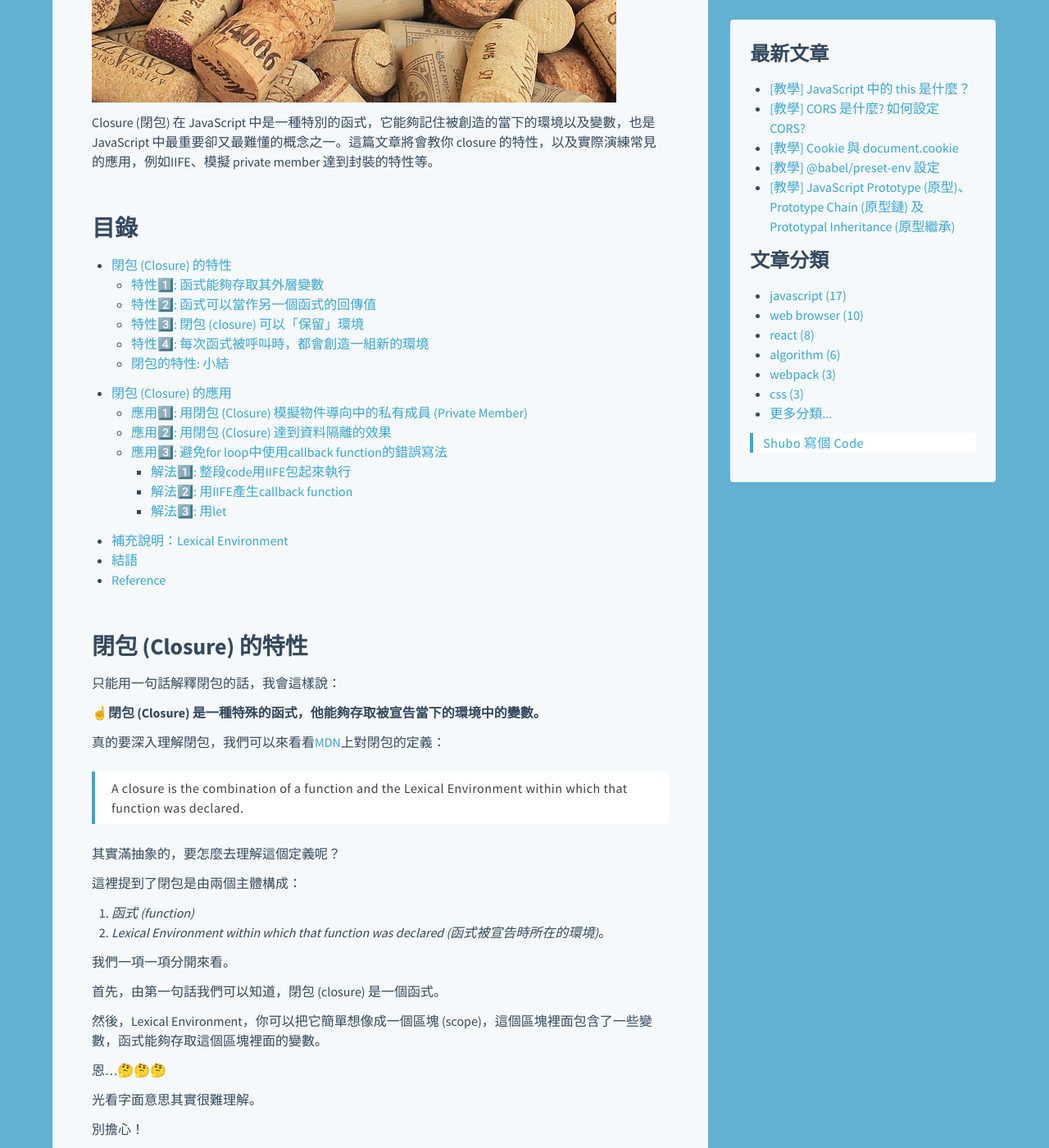
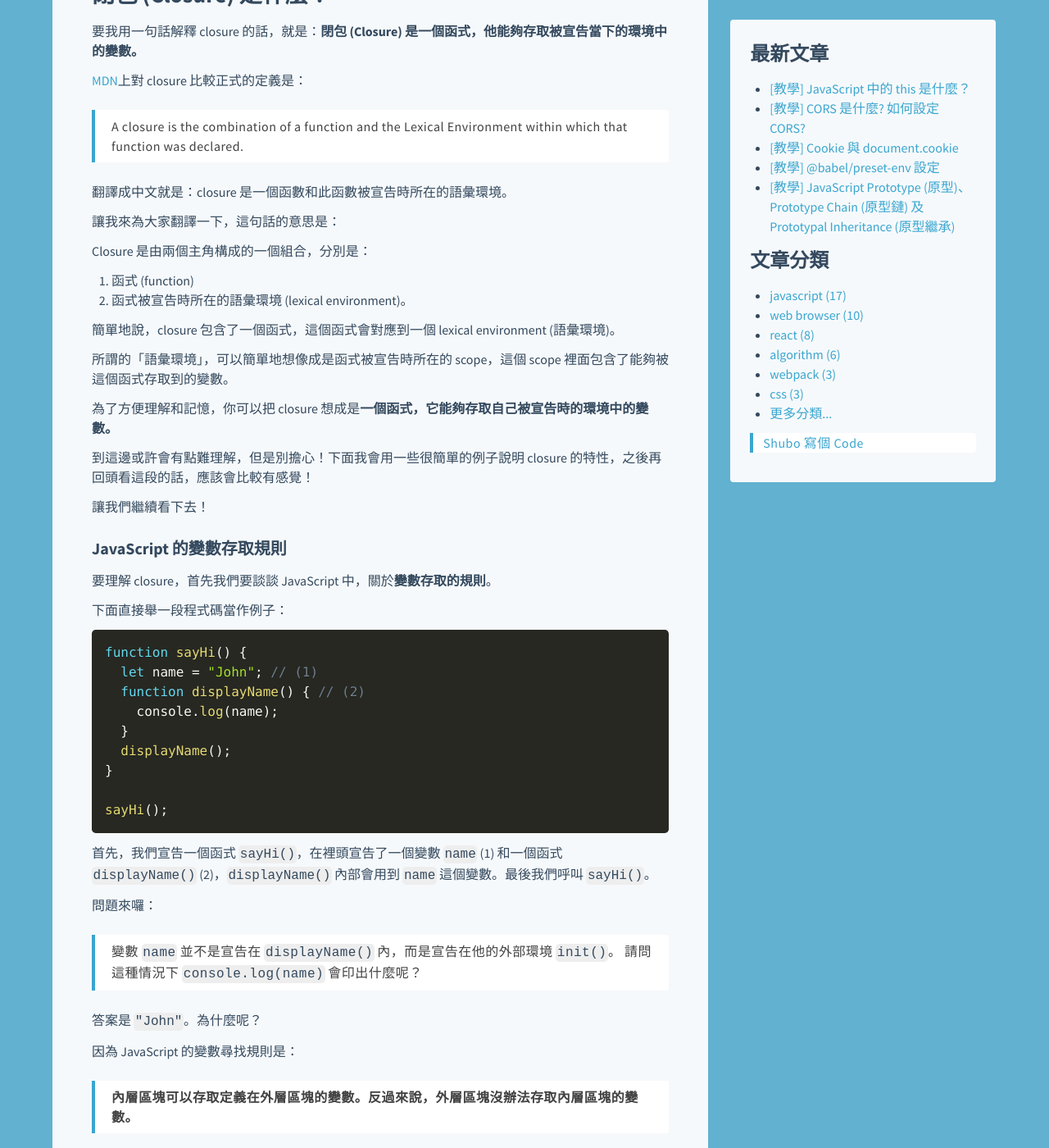
Before and after one commit to shuboc/shuboc.github.io, a Jekyll site: the page built from _posts/2018-03-04-javascript-closure.md, in a window 1280 px wide and 1400 px high, scrolled down 428 px. Shown: the whole window at 82% size. Built offline with Jekyll 4.4.1, drawn with Linux system fonts in a browser that asks for light colours; nearby versions of some CDN libraries; library files that are not in the unit come from our copies; comment, search, counter and statistics services are not loaded; some of the changed text lies outside the part shown.

Commit message:
Enhance closure post

````diff
--- a/_posts/2018-03-04-javascript-closure.md
+++ b/_posts/2018-03-04-javascript-closure.md
@@ -1,228 +1,179 @@
 ---
-title: "[教學] 深入淺出 JavaScript 閉包 (Closure)"
+title: "[教學] JavaScript Closure (閉包)、函式與語彙環境"
 tags: ["javascript"]
 redirect_from: /2018/03/04/javascript-closure-in-depth
-last_modified_at: 2020/03/24
+last_modified_at: 2020/07/15
 ---
 
-![JavaScript Closure](/images/javascript-closure.jpg)
+閉包 (Closure) 是函式以及其語彙環境 (lexical environment) 的組合，函式能夠記住被創造的當下的環境以及變數。事實上 closure 是 JavaScript 中最重要卻又不易理解的概念之一，並且有許多實際應用，例如IIFE、模擬 private member 達到封裝的特性 (module pattern) 等，這篇文章將會一一介紹範例。
 
-Closure (閉包) 在 JavaScript 中是一種特別的函式，它能夠記住被創造的當下的環境以及變數，也是 JavaScript 中最重要卻又最難懂的概念之一。這篇文章將會教你 closure 的特性，以及實際演練常見的應用，例如IIFE、模擬 private member 達到封裝的特性等。
+<!-- ![JavaScript Closure](/images/javascript-closure.jpg) -->
 
-## 目錄
+## 閉包 (Closure) 是什麼？
 
-* [閉包 (Closure) 的特性](#閉包-closure-的特性)
-    * [特性1️⃣: 函式能夠存取其外層變數](#特性1️⃣-函式能夠存取其外層變數)
-    * [特性2️⃣: 函式可以當作另一個函式的回傳值](#特性2️⃣-函式可以當作另一個函式的回傳值)
-    * [特性3️⃣: 閉包 (closure) 可以「保留」環境](#特性3️⃣-閉包-closure-可以保留環境)
-    * [特性4️⃣: 每次函式被呼叫時，都會創造一組新的環境](#特性4️⃣-每次函式被呼叫時都會創造一組新的環境-lexical-environment)
-    * [閉包的特性: 小結](#閉包的特性-小結)
-* [閉包 (Closure) 的應用](#閉包-closure-的應用)
-    * [應用1️⃣: 用閉包 (Closure) 模擬物件導向中的私有成員 (Private Member)](#應用1️⃣-用閉包-closure-模擬物件導向中的私有成員-private-member)
-    * [應用2️⃣: 用閉包 (Closure) 達到資料隔離的效果](#應用2️⃣-用閉包-closure-達到資料隔離的效果)
-    * [應用3️⃣: 避免for loop中使用callback function的錯誤寫法](#應用3️⃣-避免for-loop中使用callback-function的錯誤寫法)
-        * [解法1️⃣: 整段code用IIFE包起來執行](#解法1️⃣-整段code用iife包起來執行)
-        * [解法2️⃣: 用IIFE產生callback function](#解法2️⃣-用iife產生callback-function)
-        * [解法3️⃣: 用let](#解法3️⃣-用let)
-* [補充說明：Lexical Environment](#補充說明lexical-environment)
-* [結語](#結語)
-* [Reference](#reference)
+要我用一句話解釋 closure 的話，就是：**閉包 (Closure) 是一個函式，他能夠存取被宣告當下的環境中的變數。**
 
-## 閉包 (Closure) 的特性
-
-只能用一句話解釋閉包的話，我會這樣說：
-
-☝️**閉包 (Closure) 是一種特殊的函式，他能夠存取被宣告當下的環境中的變數。**
-
-真的要深入理解閉包，我們可以來看看[MDN](https://developer.mozilla.org/en-US/docs/Web/JavaScript/Closures)上對閉包的定義：
+[MDN](https://developer.mozilla.org/en-US/docs/Web/JavaScript/Closures)上對 closure 比較正式的定義是：
 
 > A closure is the combination of a function and the Lexical Environment within which that function was declared.
 
-其實滿抽象的，要怎麼去理解這個定義呢？
+翻譯成中文就是：closure 是一個函數和此函數被宣告時所在的語彙環境。
 
-這裡提到了閉包是由兩個主體構成：
+讓我來為大家翻譯一下，這句話的意思是：
 
-1. *函式 (function)*
-2. *Lexical Environment within which that function was declared (函式被宣告時所在的環境)*。
+Closure 是由兩個主角構成的一個組合，分別是：
 
-我們一項一項分開來看。
+1. 函式 (function)
+2. 函式被宣告時所在的語彙環境 (lexical environment)。
 
-首先，由第一句話我們可以知道，閉包 (closure) 是一個函式。
+簡單地說，closure 包含了一個函式，這個函式會對應到一個 lexical environment (語彙環境)。
 
-然後，Lexical Environment，你可以把它簡單想像成一個區塊 (scope)，這個區塊裡面包含了一些變數，函式能夠存取這個區塊裡面的變數。
+所謂的「語彙環境」，可以簡單地想像成是函式被宣告時所在的 scope，這個 scope 裡面包含了能夠被這個函式存取到的變數。
 
-恩...🤔🤔🤔
+為了方便理解和記憶，你可以把 closure 想成是**一個函式，它能夠存取自己被宣告時的環境中的變數。**
 
-光看字面意思其實很難理解。
+到這邊或許會有點難理解，但是別擔心！下面我會用一些很簡單的例子說明 closure 的特性，之後再回頭看這段的話，應該會比較有感覺！
 
-別擔心！
+讓我們繼續看下去！
 
-下面我會用一些很簡單的例子，說明閉包的一些特性。
+### JavaScript 的變數存取規則
 
-看完之後，再回頭看這段文字，應該會比較有感覺！
-
-讓我們繼續看下去！👇
-
-### 特性1️⃣: 函式能夠存取其外層變數
-
-要理解閉包 (closure)，首先我們要談談JavaScript語言中，關於**變數存取的規則**。
+要理解 closure，首先我們要談談 JavaScript 中，關於**變數存取的規則**。
 
 下面直接舉一段程式碼當作例子：
 
-首先，我們宣告一個函式`init()`，在裡頭宣告了一個變數`name`。
+```Javascript
+function sayHi() {
+  let name = "John"; // (1)
+  function displayName() { // (2)
+    console.log(name);
+  }
+  displayName();
+}
 
-緊接著在`init()`內又宣告了另一個函式`displayName()`。
-
-最後我們呼叫`displayName()`，`displayName()`會呼叫`console.log(name)`。
-
-```Javascript
-function init() {
-  let name = "John" // 宣告在displayName外部的變數
-  function displayName() {
-    console.log(name) // 試圖存取宣告在displayName外部的變數
-  }
-  displayName()
-}
-init()
+sayHi();
 ```
 
-🙋問題來了：
+首先，我們宣告一個函式 `sayHi()`，在裡頭宣告了一個變數 `name` (1) 和一個函式 `displayName()` (2)，`displayName()` 內部會用到 `name` 這個變數。最後我們呼叫 `sayHi()`。
 
-`name`並不是`displayName()`內的區域變數，而是宣告在他的外部環境`init()`的變數。
+問題來囉：
 
-這種情況下`console.log`會印出什麼呢？
+> 變數 `name` 並不是宣告在 `displayName()` 內，而是宣告在他的外部環境 `init()`。
+> 請問這種情況下 `console.log(name)` 會印出什麼呢？
 
-1. `undefined`
-2. `"John"`
+答案是 `"John"`。為什麼呢？
 
-.
+因為 JavaScript 的變數尋找規則是：
 
-.
+> **內層區塊可以存取定義在外層區塊的變數。反過來說，外層區塊沒辦法存取內層區塊的變數。**
 
-.
+所以內層區塊 `displayName()` 可以存取定義在外層區塊 `init()` 的變數 `name`。
 
-答案是 `"John"`。
-
-為什麼呢？🤔
-
-因為JavaScript的變數尋找規則是：
-
-☝️**內層區塊可以存取定義在外層區塊的變數。反過來說，外層區塊沒辦法存取內層區塊的變數。**
-
-所以內層區塊 `displayName` 可以存取定義在外層區塊 `init` 的變數 `name`。
-
-> 這樣的變數查找規則，有個專有名詞叫做 *Lexical Scoping*。大部分的程式語言都採用類似的變數查找規則，另外有一種 *Dynamic Scoping* 的規則，但我就沒詳細研究囉，大家自己有興趣可以看看這篇關於[Lexical Scoping的介紹](https://stackoverflow.com/questions/1047454/what-is-lexical-scope)。
+> 這樣的變數查找規則，有個專有名詞叫做 *Lexical Scoping*。大部分的程式語言都採用類似的變數查找規則，另外有一種 *Dynamic Scoping* 的規則，但我就沒詳細研究囉，大家有興趣可以看看這篇關於[Lexical Scoping的介紹](https://stackoverflow.com/questions/1047454/what-is-lexical-scope)。
 
 或許你會覺得，這件事不是理所當然的嗎？
 
 先別急，讓我們耐心看下去！👇
 
-### 特性2️⃣: 函式可以當作另一個函式的回傳值
+### 函式可以當作另一個函式的回傳值
 
-JavaScript的另一個特色是：
+JavaScript 的另一個特色是：函式在 JavaScript 中是[一等公民 (first-class)](https://developer.mozilla.org/en-US/docs/Glossary/First-class_Function)。
 
-☝️**在JavaScript中，函式可以當成另一個函式的回傳值。**
+這是什麼意思呢？白話文的解釋就是在 JavaScript 中，函式是一種物件。
 
-這是什麼意思呢？
+**因為函式是物件，所以函式不僅可以作為函式的參數，也可以當作函式的回傳值。**
 
-在JavaScript中，函式是一種物件。
+下面的例子中，我們把 `sayHi` 當成是函數的回傳值 (1)：
 
-☝️**因為函式是物件，所以函式可以作為函式的參數傳遞，也可以當作函式的回傳值。**
+```JavaScript
+function makeSayHi() {
+  function sayHi() {
+    console.log("John");
+  }
+  return sayHi; // (1)
+}
 
-換句話說，函式在JavaScript中是[一等公民(first-class)](https://developer.mozilla.org/en-US/docs/Glossary/First-class_Function)。
+const sayHi = makeSayHi(); // (2)
+sayHi(); // John
+```
 
-你可能會問，函式可以當作回傳值，那又怎樣？
+當我們呼叫 `makeSayHi()`，就會回傳一個可以被呼叫的函式 (2)。
 
-其實這個特性會跟下一個要提到的特性有關。
+你可能會問，函式可以當作回傳值，那又怎樣？其實這個特性會跟下一個要提到的特性有關。
 
-讓我們往下看！👇
+讓我們往下看！
 
-### 特性3️⃣: 閉包 (closure) 可以「保留」環境
+### Closure 可以「保留」環境
 
-第三個特性是：閉包 (closure) 可以「保留」環境。
-
-這個特性會和前面兩個特性有關。
+第三個特性是：閉包 (closure) 可以「保留」環境。這個特性會用到前面提過的兩個特性：函式可以存取外層變數，以及函式可以作為回傳值。
 
 我用下面這個例子來說明：
 
-1. 首先定義一個函式`makeFunc()`。
-2. `makeFunc()`裡面定義了一個區域變數`name`。
-3. `makeFunc()`裡面定義了一個函式`displayName()`。注意：`displayName`能夠存取`name`變數。
+1. 首先定義一個函式 `makeFunc()`。
+2. `makeFunc()` 裡面定義了一個區域變數 `name`。
+3. `makeFunc()` 裡面定義了一個函式 `displayName()`。**注意：`displayName()` 能夠存取外層的 `name` 變數。**
 4. **`makeFunc()`的回傳值是`displayName`這個函式。**
-5. 最後，我們將`makeFunc()`的回傳值存在`func1`變數中，並且呼叫`func1`。
-
-當`func1()`被呼叫的時候，實際上就是呼叫`makeFunc()`回傳的`displayName`。
+5. 最後，我們將 `makeFunc()` 的回傳值存在 `func1` 變數中，並且呼叫 `func1`。
 
 ```Javascript
-function makeFunc() {
-  let name = "John"
-  displayName() {
-    console.log(name)
+function makeFunc() { // 1
+  let name = "John" // 2
+  function displayName() { // 3
+    console.log(name);
   }
-  return displayName // Return the function!
+  return displayName; // 4
 }
 
-let func1 = makeFunc()
-func1() // What's the result?
+let func1 = makeFunc(); // 5
+func1();
 ```
 
-🙋問題來了：
+當 `func1()` 被呼叫的時候，實際上就是呼叫 `makeFunc()` 回傳的 `displayName` 函數。
 
-當`displayName()`被呼叫時，`console.log(name)`會被執行。
+問題來了：
 
-注意：`name`是定義在`makeFunc()`裡的一個區域變數，而`makeFunc`已經結束執行並回傳了。
+> 當 `displayName()` 被呼叫時，會執行 `console.log(name)`。
+> 變數 `name` 是定義在 `makeFunc()` 裡的一個區域變數，而 `makeFunc()` 已經結束執行並回傳了。
+> 請問呼叫 `func1()` 的時候，`name` 的值會是什麼？
 
-那這時候`name`印出來的值會是什麼？
+答案是 `"John"`。
 
-1. `undefined`
-2. `"John"`
+為什麼呢？🤔明明 `makeFunc()` 已經結束執行並回傳了，`name`卻沒有跟著消失呢？
 
-.
+原因跟以下「這個」特性有關。
 
-.
-
-.
-
-答案是`"John"`。
-
-為什麼呢？🤔
-
-明明`makeFunc()`已經結束執行並回傳了，`name`卻沒有跟著消失呢？
-
-原因跟「這個」特性有關👇。
-
-在一些程式語言中，如果函式回傳了，定義在其內部的區域變數就會消失。
+我們知道在某些程式語言中，如果函式回傳了，定義在其內部的區域變數就會消失。
 
 但在JavaScript並非如此！
 
-☝️**在JavaScript中，即使在外層區塊已經回傳的狀況下，只要內層區塊還保留著一份參考，那麽外層的變數不會隨著回傳而消失，我們依然可以存取外層的變數。**
+> **在JavaScript中，即使在外層區塊已經回傳的狀況下，只要內層區塊還保留著一份參考，那麽外層區塊的環境不會隨著回傳而消失，我們依然可以存取外層環境中的變數。**
 
-雖然`makeFunc()`回傳了，但是我們還保留著一份`displayName`的參考 (存在`func1`變數裡)。
+以這個例子來說，雖然 `makeFunc()` 回傳了，但是因為我們還保留著一份 `displayName` 的參考（存在 `func1` 變數裡），所以 JavaScript 會在記憶體中為我們繼續保留 `displayName` 所在的環境，包含 `name` 變數等，所以我們可以繼續存取 `name` 變數。
 
-因為`displayName`是一個閉包 (closure)，JavaScript engine會在記憶體中為我們繼續保留`displayName`的環境 (包含`name`變數)，所以我們可以繼續存取`name`變數。
+這就是 closure 的概念：一個函式和它的所處環境是密不可分的，所以只要我們還需要用到函式的一天，函式所在的環境以及所包含的變數都會繼續存在。
 
 看完了這個例子，應該可以了解 **閉包 (closure) 可以「保留」環境** 是什麼意思。
 
 閉包的特性還不只如此喔。
 
-讓我們繼續看下去！👇
+讓我們繼續看下去！
 
-### 特性4️⃣: 每次函式被呼叫時，都會創造一組新的環境 (Lexical Environment)
+### 每次函式被呼叫時，都會創造一組新的語彙環境 (Lexical Environment)
 
 要說明這個特性，我們從一個例子開始思考：
 
-首先，定義一個 `makeAdder` 函式，接受 `x` 作為參數，回傳一個以 `y` 作為參數，並回傳 `x + y` 結果的 `add()` 函式。
+首先，定義一個 `makeAdder()` 函式，接受 `x` 作為參數，回傳一個以 `y` 作為參數，並回傳 `x + y` 結果的 `add()` 函式。
 
 ```Javascript
 function makeAdder(x) {
   function add(y) {
-    return x+y
+    return x + y;
   }
-  return add
+  return add;
 }
 
-let add5 = makeAdder(5)
-let add10 = makeAdder(10)
+const add5 = makeAdder(5);
+const add10 = makeAdder(10);
 
 add5(2) // ?
 add10(2) // ?
@@ -230,46 +181,44 @@ add10(2) // ?
 
 我們分別呼叫了 `makeAdder(5)` 和 `makeAdder(10)`，並分別將結果存在 `add5` 和 `add10` 中。
 
-因為`add5`和`add10`都是閉包 (closure)，所以他們被創造時會記住宣告當下的環境(Lexical Environment)，包括變數`x`。
+因為 closure 的特性，`add5` 和 `add10` 能夠記住宣告當下的語彙環境 (Lexical Environment)，包括變數 `x`。
 
-🙋問題來了：
+問題來了：
 
-1. `add5(2)` = ?
-2. `add10(2)` = ?
+> 1. `add5(2)` = ?
+> 2. `add10(2)` = ?
 
-答案分別是7和12。
+答案分別是 7 和 12。為什麼呢？🤔
 
-為什麼呢？🤔
+問題的關鍵在於，對於 `add5` 和 `add10` 這兩個函數而言，`x` 的值是什麼？他們看到的是相同的 `x`？還是不同的 `x`？
 
-要回答這個問題，需要去思考，`add5` 和 `add10` 兩個閉包 (closure) 看到的 `x` 變數值分別是什麼。
+答案是：對 `add5` 而言，`x` 等於 5；對 `add10` 而言，`x` 等於 10。
 
-這裡我就直接破梗講答案囉！
+理由是因為這個特性：
 
-對 `add5` 而言，`x = 5`。
+> **每當函式被呼叫時，都會產生一組新的語彙環境 (Lexical Environment)。**
 
-對 `add10` 而言，`x = 10`。
+以上面的例子而言，呼叫了兩次的 `makeAdder()`，一共產生了兩組環境。
 
-`add5` 和 `add10` 同樣都是呼叫 `makeAdder` 的回傳結果，但是就結果而言，分別記住了各自的一組環境。
+呼叫 `makeAdder(5)` 的時候，創造了一組 `x` 等於 5 的環境，並且將回傳結果指定給 `add5`。
 
-這個結果的原理來自於這個特性：
+因為 closure 的特性，函式 `add5` 能夠存取這組 `x` 等於 5 的環境，因此看到的 `x` 等於 5。
 
-☝️**每當函式被呼叫時，都會產生一組新的環境 (Lexical Environment)。**
+呼叫 `makeAdder(10)` 的時候，創造了另一組 `x` 等於 10 的環境，並且將回傳結果指定給 `add10`。
 
-所以第一次呼叫`makeAdder(5)`的時候，創造了一組`x = 5`的環境，因此`add`函式看到的`x` = 5；而第二次回傳的`add`函式看到的`x` = 10。
+同理，函式 `add10` 看到的 `x` 等於 10。
 
-總之 `add5` 和 `add10` 看到的 `x` 變數在記憶體中是不一樣的兩個變數。
+總而言之，`add5` 和 `add10` 看到的 `x` 變數在記憶體中是不一樣的兩個變數。
 
-### 閉包的特性: 小結
+### 小結
 
 辛苦了！🙇
 
-看到這裡，你應該大致了解閉包 (closure) 有哪些特性了吧！
+看到這裡，你應該大致了解 closure 的特性了吧！
 
-那你一定會想知道，閉包有這些特性又怎樣？🤔
+在 JavaScript 中，closure 其實扮演很重要的角色喔！
 
-到底哪邊會用到閉包？🤔
-
-👇下面我們就來看看一些閉包 (closure) 的應用吧！
+下面我們就來看看一些 closure 的實際應用吧！
 
 ## 閉包 (Closure) 的應用
 
@@ -279,7 +228,7 @@ add10(2) // ?
 
 下面我們就來看幾個簡單的應用：
 
-### 應用1️⃣: 用閉包 (Closure) 模擬物件導向中的私有成員 (Private Member)
+### 用閉包 (Closure) 模擬物件導向中的私有成員 (Private Member)
 
 我們可以用Closure的特性模擬物件導向中的私有成員(private member)。
 
@@ -321,7 +270,7 @@ counter.value() // 1
 
 ☝️`count`就相當於物件導向中的私有成員變數private member。
 
-### 應用2️⃣: 用閉包 (Closure) 達到資料隔離的效果
+### 用閉包 (Closure) 達到資料隔離的效果
 
 我們可以把上面的例子改寫成工廠函式 `makeCounter`，用來產生更多的 counter 物件。
 
@@ -361,7 +310,7 @@ counter1.value() // 2
 counter2.value() // -1
 ```
 
-### 應用3️⃣: 避免for loop中使用callback function的錯誤寫法
+### 避免 for loop 中使用 callback function 的錯誤寫法
 
 在以前只有`var`的時代，在for loop裡使用callback函式很容易不小心寫錯。
 
@@ -409,7 +358,7 @@ for (i = 0; i < 5; ++i) {
 
 👇下面列舉了幾種可能的解法：
 
-#### 解法1️⃣: 整段code用IIFE包起來執行
+#### 用 IIFE 包起來執行
 
 第一種方法是：把整段code包在一個IIFE中去執行。
 
@@ -425,7 +374,7 @@ for (var i = 0; i < 5; ++i) {
 }
 ```
 
-#### 解法2️⃣: 用IIFE產生callback function
+#### 用 IIFE 產生 callback function
 
 第二種方法是：用IIFE直接回傳一個callback function。
 
@@ -443,7 +392,7 @@ for (var i = 0; i < 5; ++i) {
 }
 ```
 
-#### 解法3️⃣: 用`let`
+#### 用 let
 
 如果沒有硬要用closure解決這個問題的話，其實用`let`解決是最快的：
 
@@ -455,20 +404,22 @@ for (let i = 0; i < 5; ++i) {
 }
 ```
 
-## 補充說明：Lexical Environment
+## 補充說明：Lexical Environment (語彙環境)
 
-上面一直提到環境(Lexical Environment)這個詞彙，這邊稍加補充說明。
+上面一直提到語彙環境 (Lexical Environment) 這個詞彙，這邊稍加補充說明。
 
-JavaScript中，一段code能夠存取哪些變數，是由Code所在的Lexical Environment決定的。
+JavaScript 中，一段 code 能夠存取哪些變數，是由 code 所在的 lexical environment 決定的。
 
-所謂lexical enviroment包含了：
+所謂 lexical enviroment 包含了：
 
 1. 區域變數
-2. 外層的Lexical Environment的參考（可以簡單想像成大括號外的區域）
+2. 外層的 Lexical Environment 的參考（可以簡單想像成大括號外的區域）
 
-一段code要存取一個變數的時候，會先在當下的Lexical Environment找，找不到會再往外層找，直到global scope為止。
+一段 code 要存取一個變數的時候，會先在當下的 Lexical Environment 找，找不到會再往外層找，直到 global scope 為止。
 
-這就是內層的function存取外層宣告的變數的原理。
+這就是內層的 function 存取外層宣告的變數的原理。
+
+<!-- TODO: 或許可加一段程式碼說明 -->
 
 ## 結語
 
````
